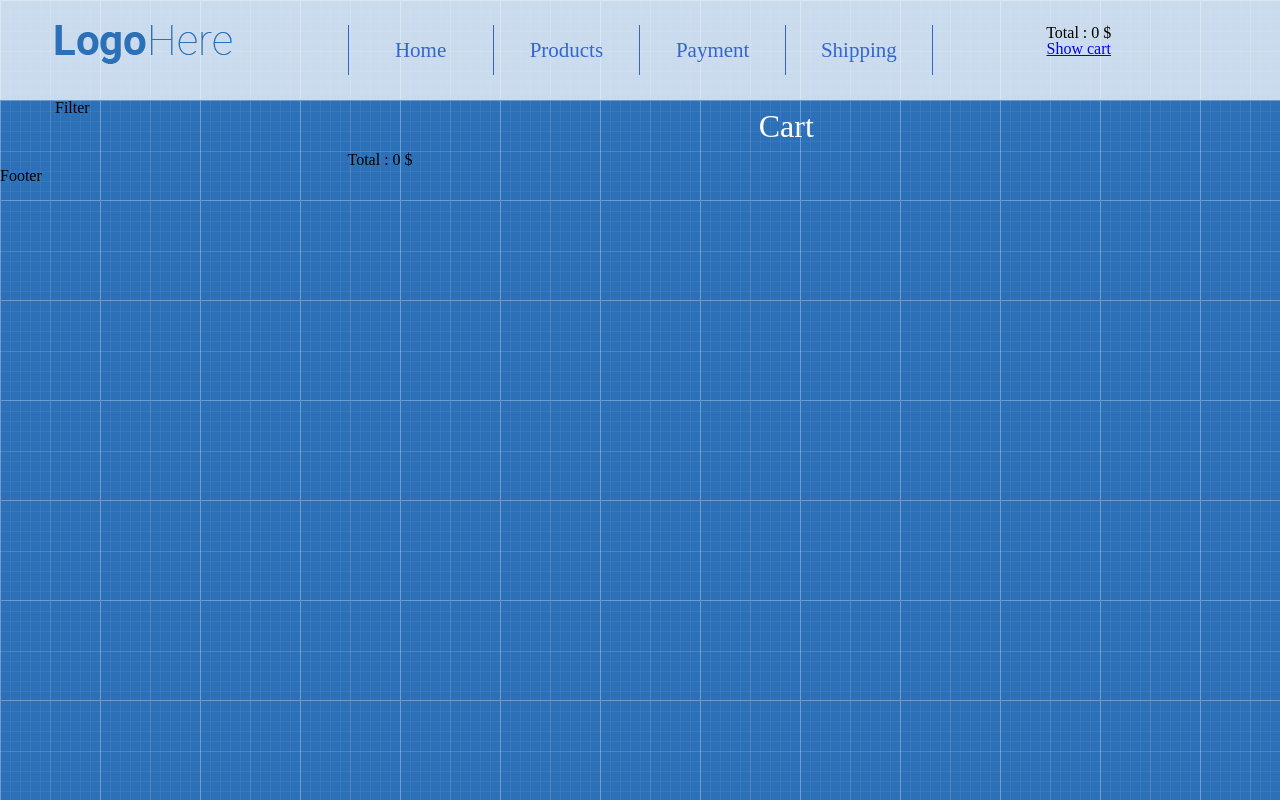
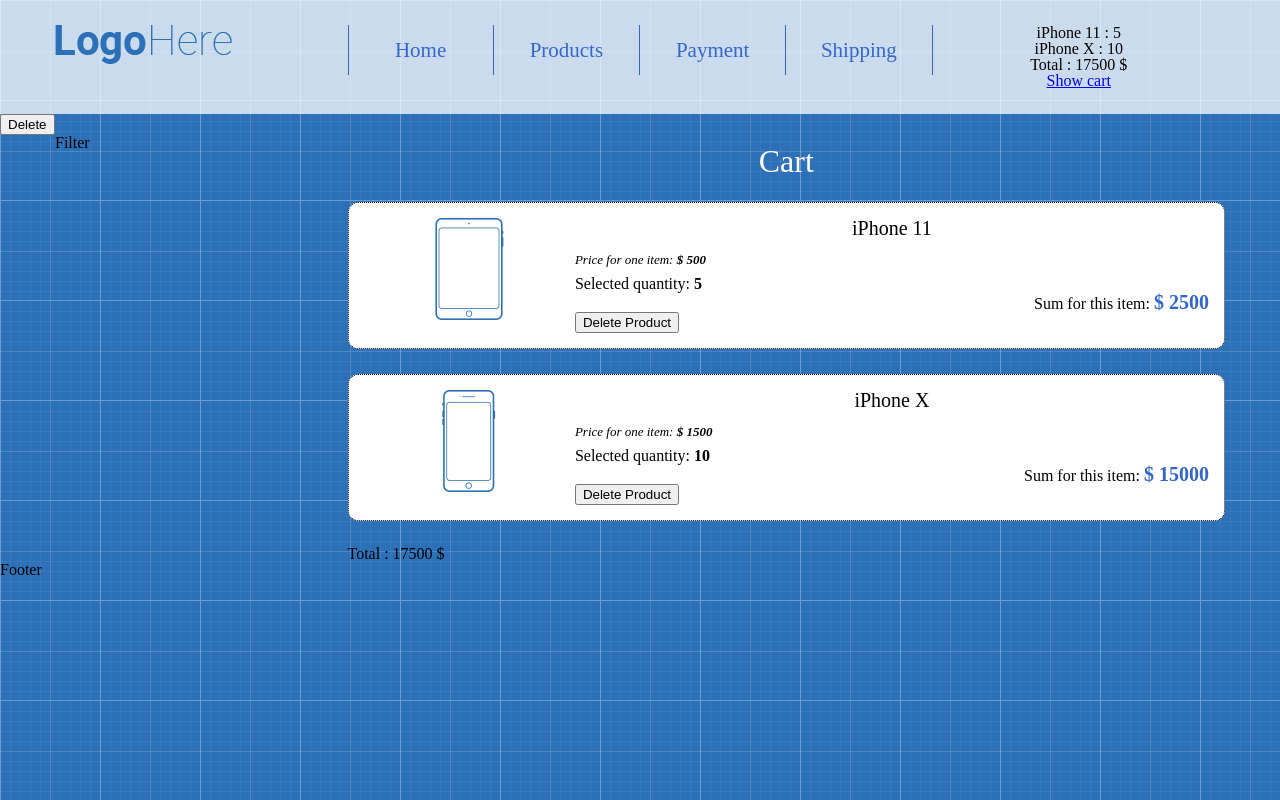
Before and after one commit to vasKenobi/shopReact, a React (Create React App) app: page /cart in a window 1280 px wide. Built offline with nearby package versions, Linux system fonts and the light colour scheme.

Commit message:
added method removeProductFromCart

```diff
--- a/src/App/App.js
+++ b/src/App/App.js
@@ -12,7 +12,8 @@
 
 	state = {
 		productsInCart: {
-
+			'1':5,
+			'2':10
 		}
 
 
@@ -27,6 +28,19 @@
 		}))
 	}
 
+	removeProductFromCart (productId) {
+		this.setState((prevState)=>{
+			let prevProductsInCart = {...prevState.productsInCart}
+
+			delete prevProductsInCart[productId]
+
+			return {
+				productsInCart:prevProductsInCart
+			}
+		})
+	}
+
+
 	render() {
 		return (
 			<div>
@@ -34,6 +48,7 @@
 					productsInCart={this.state.productsInCart}
 
 				/>
+				<button onClick={()=>this.removeProductFromCart('1')}>Delete</button>
 
 				<Main
 					addProductToCart={this.addProductToCart}
--- a/src/Components/Cart/CartProductListItemExtended.js
+++ b/src/Components/Cart/CartProductListItemExtended.js
@@ -24,6 +24,7 @@
                 <p className="cart-extended-sum">
                         Sum for this item: <span className="bold sum-price">$ {(product.price * productsCount)} </span>
                 </p>
+                <button>Delete Product</button>
 
             </div>
         </div>
```
